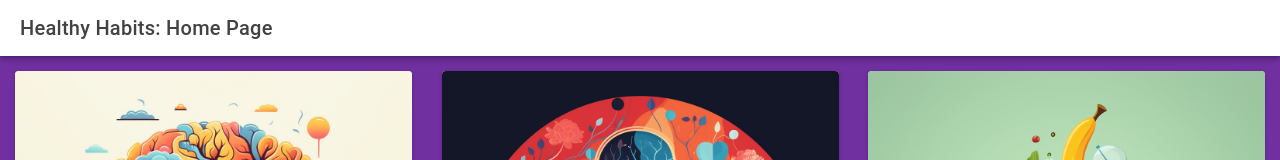
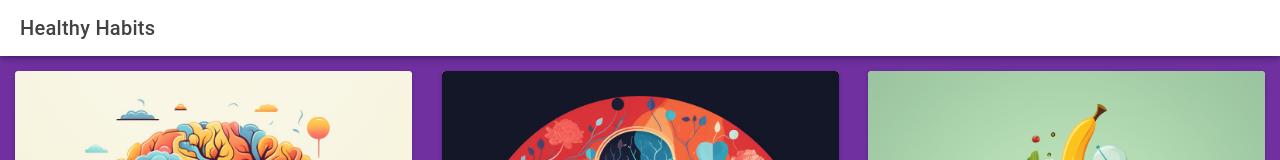
Before and after one commit to Healthy-Habits-project/healthyWatch, a React (Vite) app: page /tab1 in a window 1280 px wide. Shown: the top 160 px of the page. Built offline with nearby package versions, Linux system fonts and the light colour scheme.

Commit message:
one change to home page

```diff
--- a/src/pages/Tab1.tsx
+++ b/src/pages/Tab1.tsx
@@ -46,7 +46,7 @@ const Tab1: React.FC = () => {
     <IonPage>
       <IonHeader>
         <IonToolbar>
-          <IonTitle>Healthy Habits: Home Page</IonTitle>
+          <IonTitle>Healthy Habits</IonTitle>
         </IonToolbar>
       </IonHeader>
       <IonContent fullscreen>
```
